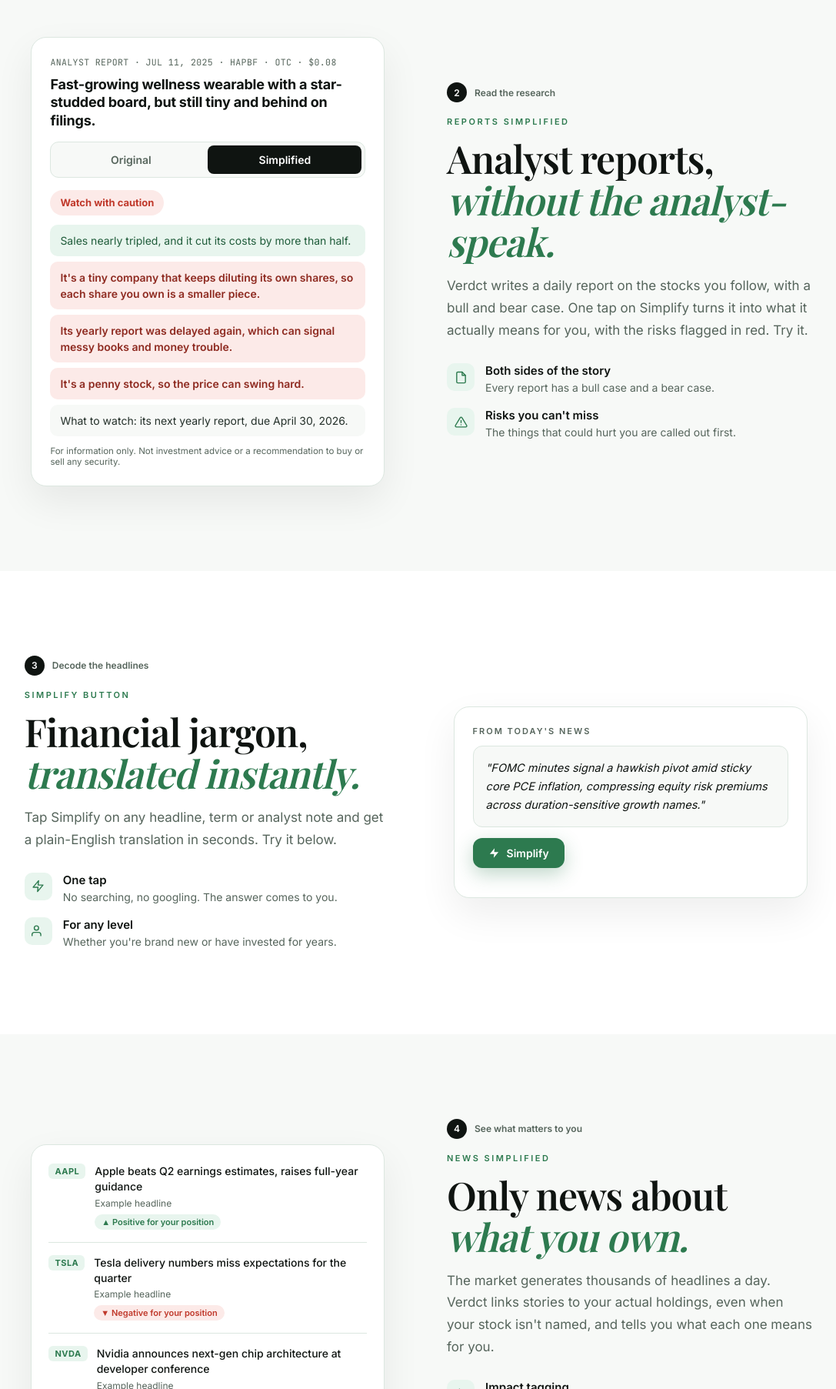
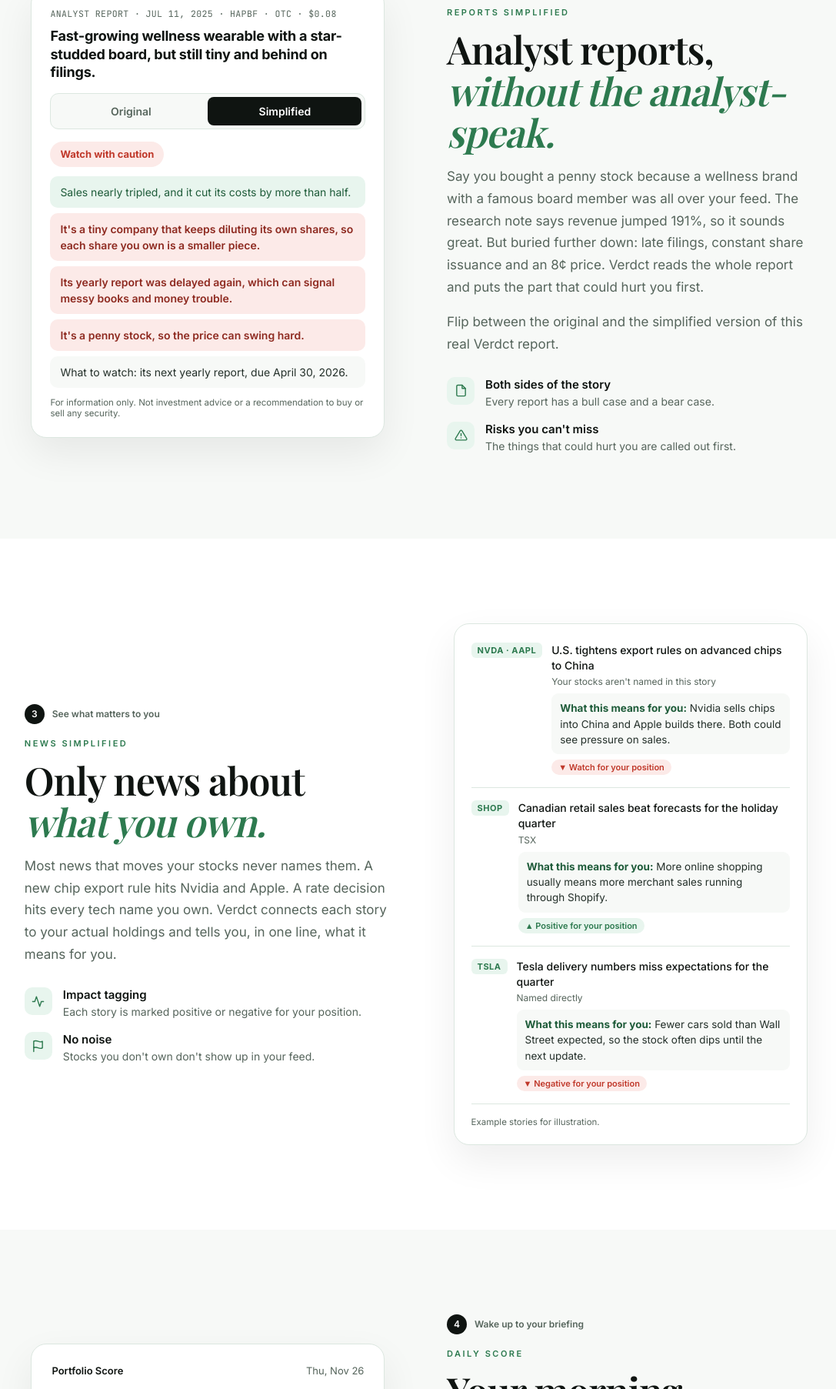
Before and after one commit to ducharmemarc08-sketch/Verdct-Website, a website: page index.html in a window 1280 px wide. Shown: the part 1743-3548 px from the top of the page at 77% size, without its empty margins (95-1182 px from the left). Drawn offline with nearby package versions, Linux system fonts and the light colour scheme; a web font is replaced by a local one.

Commit message:
Lead walkthroughs with Simplify; rewrite report and news stories
- Order: Simplify headline, Reports simplified, News simplified, Daily Score
- Reports: tell the penny-stock story behind the Hapbee example
- News: example stories linked to holdings, each with a 'what this means for you' line

Co-Authored-By: Claude Opus 5.5 <noreply@anthropic.com>
Claude-Session: https://claude.ai/code/session_018Cnx5q4dVkrKLaii8owJeh

```diff
--- a/index.html
+++ b/index.html
@@ -125,10 +125,12 @@ section.alt{background:var(--off)}
 .news{padding:8px 22px}
 .ni{display:flex;gap:12px;padding:16px 0;border-bottom:1px solid var(--bdr)}
 .ni:last-child{border-bottom:0}
-.tk{font-size:11px;font-weight:700;color:var(--g);background:var(--gp);border-radius:6px;padding:3px 8px;height:fit-content;letter-spacing:.5px}
+.tk{font-size:11px;font-weight:700;color:var(--g);background:var(--gp);border-radius:6px;padding:3px 8px;height:fit-content;letter-spacing:.5px;white-space:nowrap;flex-shrink:0}
 .nh{font-size:14px;font-weight:500;line-height:1.45;margin-bottom:3px}
 .nm{font-size:12px;color:var(--mut)}
 .imp{display:inline-block;font-size:11px;font-weight:600;margin-top:7px;padding:3px 9px;border-radius:999px}
+.wm{font-size:13.5px;color:var(--ink);line-height:1.5;margin-top:8px;padding:9px 11px;background:var(--off);border-radius:9px}
+.wm b{color:var(--g2)}
 .imp.pos{background:var(--gp);color:var(--g)}.imp.neg{background:var(--redp);color:var(--red)}
 
 /* FEATURES */
@@ -222,46 +224,38 @@ footer .wrap{display:flex;flex-wrap:wrap;gap:18px 32px;align-items:center;justif
   </div>
 </div>
 
-<!-- WALKTHROUGH 1: DAILY SCORE -->
+<!-- WALKTHROUGH 1: SIMPLIFY -->
 <section class="sec" id="how">
   <div class="wrap two rv">
     <div>
-      <div class="step"><span>1</span>Wake up to your briefing</div>
-      <span class="label">Daily Score</span>
-      <h2 class="h2">Your morning briefing, <em>in one number.</em></h2>
-      <p class="p">Every morning Verdct scores your portfolio out of 100 and tells you exactly why. No charts to decode, just the three things you need to know today.</p>
+      <div class="step"><span>1</span>Decode the headlines</div>
+      <span class="label">Simplify Button</span>
+      <h2 class="h2">Financial jargon, <em>translated instantly.</em></h2>
+      <p class="p">Finance has its own language, and it keeps most people out. Verdct puts a Simplify button on every headline, term and analyst note, so one tap tells you what it actually means. Try it on a real-style headline below.</p>
       <div class="fl">
-        <div class="fl-item"><div class="fl-ic"><svg viewBox="0 0 24 24"><polyline points="20 6 9 17 4 12"/></svg></div><div><strong>Calculated overnight</strong><span>Ready when you wake up, every trading day.</span></div></div>
-        <div class="fl-item"><div class="fl-ic"><svg viewBox="0 0 24 24"><circle cx="12" cy="12" r="10"/><line x1="12" y1="8" x2="12" y2="12"/><line x1="12" y1="16" x2="12.01" y2="16"/></svg></div><div><strong>Explains itself</strong><span>Every score comes with plain-English reasons.</span></div></div>
-        <div class="fl-item"><div class="fl-ic"><svg viewBox="0 0 24 24"><polyline points="22 12 18 12 15 21 9 3 6 12 2 12"/></svg></div><div><strong>Tracks over time</strong><span>See how your portfolio health trends week to week.</span></div></div>
+        <div class="fl-item"><div class="fl-ic"><svg viewBox="0 0 24 24"><path d="M13 2L3 14h9l-1 8 10-12h-9l1-8z"/></svg></div><div><strong>One tap</strong><span>No searching, no googling. The answer comes to you.</span></div></div>
+        <div class="fl-item"><div class="fl-ic"><svg viewBox="0 0 24 24"><path d="M17 21v-2a4 4 0 00-4-4H5a4 4 0 00-4 4v2"/><circle cx="9" cy="7" r="4"/></svg></div><div><strong>For any level</strong><span>Whether you're brand new or have invested for years.</span></div></div>
       </div>
     </div>
-    <div class="card sc rv d1" id="score-card">
-      <div class="sc-head"><b>Portfolio Score</b><span id="score-date"></span></div>
-      <div class="ring">
-        <svg width="150" height="150" viewBox="0 0 150 150" aria-hidden="true">
-          <circle cx="75" cy="75" r="62" fill="none" stroke="#E8F5EE" stroke-width="12"/>
-          <circle id="ring-arc" cx="75" cy="75" r="62" fill="none" stroke="#2D7A4F" stroke-width="12" stroke-linecap="round"/>
-        </svg>
-        <div class="ring-in"><span class="ring-num" id="ring-num">0</span><span class="ring-sub">/ 100</span></div>
-      </div>
-      <div class="ring-st">Strong portfolio health</div>
-      <div class="ins"><div class="dot g"></div>AAPL earnings beat: position up 4.2% today</div>
-      <div class="ins"><div class="dot a"></div>Tech concentration at 68%: worth a look at diversification</div>
-      <div class="ins"><div class="dot g"></div>TSLA may qualify for tax-loss harvesting this quarter</div>
-      <p class="disc">Example portfolio for illustration.</p>
+    <div class="card sim rv d1">
+      <div class="sim-l">From today's news</div>
+      <div class="sim-o">"FOMC minutes signal a hawkish pivot amid sticky core PCE inflation, compressing equity risk premiums across duration-sensitive growth names."</div>
+      <button type="button" class="btn btn-g" id="sim-btn" onclick="doSimplify()" style="padding:11px 20px;font-size:14px;margin-bottom:14px">
+        <svg width="15" height="15" viewBox="0 0 24 24" fill="#fff" aria-hidden="true"><path d="M13 2L3 14h9l-1 8 10-12h-9l1-8z"/></svg>Simplify
+      </button>
+      <div class="sim-r" id="sim-r"><strong>In plain English:</strong> The Fed is leaning toward keeping interest rates higher for longer because inflation hasn't come down enough. That tends to weigh on growth stocks like tech.</div>
     </div>
   </div>
 </section>
 
-<!-- WALKTHROUGH 2: REPORTS SIMPLIFIED -->
+<!-- WALKTHROUGH 2: REPORTS -->
 <section class="sec alt">
   <div class="wrap two flip rv">
     <div>
       <div class="step"><span>2</span>Read the research</div>
       <span class="label">Reports Simplified</span>
       <h2 class="h2">Analyst reports, <em>without the analyst-speak.</em></h2>
-      <p class="p">Verdct writes a daily report on the stocks you follow, with a bull and bear case. One tap on Simplify turns it into what it actually means for you, with the risks flagged in red. Try it.</p>
+      <p class="p">Say you bought a penny stock because a wellness brand with a famous board member was all over your feed. The research note says revenue jumped 191%, so it sounds great. But buried further down: late filings, constant share issuance and an 8¢ price. Verdct reads the whole report and puts the part that could hurt you first.</p><p class="p" style="margin-top:-12px">Flip between the original and the simplified version of this real Verdct report.</p>
       <div class="fl">
         <div class="fl-item"><div class="fl-ic"><svg viewBox="0 0 24 24"><path d="M14 2H6a2 2 0 00-2 2v16a2 2 0 002 2h12a2 2 0 002-2V8z"/><polyline points="14 2 14 8 20 8"/></svg></div><div><strong>Both sides of the story</strong><span>Every report has a bull case and a bear case.</span></div></div>
         <div class="fl-item"><div class="fl-ic"><svg viewBox="0 0 24 24"><path d="M10.3 3.9L1.8 18a2 2 0 001.7 3h17a2 2 0 001.7-3L13.7 3.9a2 2 0 00-3.4 0z"/><line x1="12" y1="9" x2="12" y2="13"/><line x1="12" y1="17" x2="12.01" y2="17"/></svg></div><div><strong>Risks you can't miss</strong><span>The things that could hurt you are called out first.</span></div></div>
@@ -294,47 +288,56 @@ footer .wrap{display:flex;flex-wrap:wrap;gap:18px 32px;align-items:center;justif
   </div>
 </section>
 
-<!-- WALKTHROUGH 3: SIMPLIFY ANY HEADLINE -->
+<!-- WALKTHROUGH 3: NEWS -->
 <section class="sec">
   <div class="wrap two rv">
     <div>
-      <div class="step"><span>3</span>Decode the headlines</div>
-      <span class="label">Simplify Button</span>
-      <h2 class="h2">Financial jargon, <em>translated instantly.</em></h2>
-      <p class="p">Tap Simplify on any headline, term or analyst note and get a plain-English translation in seconds. Try it below.</p>
-      <div class="fl">
-        <div class="fl-item"><div class="fl-ic"><svg viewBox="0 0 24 24"><path d="M13 2L3 14h9l-1 8 10-12h-9l1-8z"/></svg></div><div><strong>One tap</strong><span>No searching, no googling. The answer comes to you.</span></div></div>
-        <div class="fl-item"><div class="fl-ic"><svg viewBox="0 0 24 24"><path d="M17 21v-2a4 4 0 00-4-4H5a4 4 0 00-4 4v2"/><circle cx="9" cy="7" r="4"/></svg></div><div><strong>For any level</strong><span>Whether you're brand new or have invested for years.</span></div></div>
-      </div>
-    </div>
-    <div class="card sim rv d1">
-      <div class="sim-l">From today's news</div>
-      <div class="sim-o">"FOMC minutes signal a hawkish pivot amid sticky core PCE inflation, compressing equity risk premiums across duration-sensitive growth names."</div>
-      <button type="button" class="btn btn-g" id="sim-btn" onclick="doSimplify()" style="padding:11px 20px;font-size:14px;margin-bottom:14px">
-        <svg width="15" height="15" viewBox="0 0 24 24" fill="#fff" aria-hidden="true"><path d="M13 2L3 14h9l-1 8 10-12h-9l1-8z"/></svg>Simplify
-      </button>
-      <div class="sim-r" id="sim-r"><strong>In plain English:</strong> The Fed is leaning toward keeping interest rates higher for longer because inflation hasn't come down enough. That tends to weigh on growth stocks like tech.</div>
-    </div>
-  </div>
-</section>
-
-<!-- WALKTHROUGH 4: NEWS -->
-<section class="sec alt">
-  <div class="wrap two flip rv">
-    <div>
-      <div class="step"><span>4</span>See what matters to you</div>
+      <div class="step"><span>3</span>See what matters to you</div>
       <span class="label">News Simplified</span>
       <h2 class="h2">Only news about <em>what you own.</em></h2>
-      <p class="p">The market generates thousands of headlines a day. Verdct links stories to your actual holdings, even when your stock isn't named, and tells you what each one means for you.</p>
+      <p class="p">Most news that moves your stocks never names them. A new chip export rule hits Nvidia and Apple. A rate decision hits every tech name you own. Verdct connects each story to your actual holdings and tells you, in one line, what it means for you.</p>
       <div class="fl">
         <div class="fl-item"><div class="fl-ic"><svg viewBox="0 0 24 24"><polyline points="22 12 18 12 15 21 9 3 6 12 2 12"/></svg></div><div><strong>Impact tagging</strong><span>Each story is marked positive or negative for your position.</span></div></div>
         <div class="fl-item"><div class="fl-ic"><svg viewBox="0 0 24 24"><path d="M4 15s1-1 4-1 5 2 8 2 4-1 4-1V3s-1 1-4 1-5-2-8-2-4 1-4 1z"/><line x1="4" y1="22" x2="4" y2="15"/></svg></div><div><strong>No noise</strong><span>Stocks you don't own don't show up in your feed.</span></div></div>
       </div>
     </div>
     <div class="card news rv d1">
-      <div class="ni"><span class="tk">AAPL</span><div><div class="nh">Apple beats Q2 earnings estimates, raises full-year guidance</div><div class="nm">Example headline</div><span class="imp pos">▲ Positive for your position</span></div></div>
-      <div class="ni"><span class="tk">TSLA</span><div><div class="nh">Tesla delivery numbers miss expectations for the quarter</div><div class="nm">Example headline</div><span class="imp neg">▼ Negative for your position</span></div></div>
-      <div class="ni"><span class="tk">NVDA</span><div><div class="nh">Nvidia announces next-gen chip architecture at developer conference</div><div class="nm">Example headline</div><span class="imp pos">▲ Positive for your position</span></div></div>
+      <div class="ni"><span class="tk">NVDA · AAPL</span><div><div class="nh">U.S. tightens export rules on advanced chips to China</div><div class="nm">Your stocks aren't named in this story</div><div class="wm"><b>What this means for you:</b> Nvidia sells chips into China and Apple builds there. Both could see pressure on sales.</div><span class="imp neg">▼ Watch for your position</span></div></div>
+      <div class="ni"><span class="tk">SHOP</span><div><div class="nh">Canadian retail sales beat forecasts for the holiday quarter</div><div class="nm">TSX</div><div class="wm"><b>What this means for you:</b> More online shopping usually means more merchant sales running through Shopify.</div><span class="imp pos">▲ Positive for your position</span></div></div>
+      <div class="ni"><span class="tk">TSLA</span><div><div class="nh">Tesla delivery numbers miss expectations for the quarter</div><div class="nm">Named directly</div><div class="wm"><b>What this means for you:</b> Fewer cars sold than Wall Street expected, so the stock often dips until the next update.</div><span class="imp neg">▼ Negative for your position</span></div></div>
+      <p class="disc" style="padding:4px 0 14px">Example stories for illustration.</p>
+    </div>
+  </div>
+</section>
+
+<!-- WALKTHROUGH 4: DAILY SCORE -->
+<section class="sec alt">
+  <div class="wrap two flip rv">
+    <div>
+      <div class="step"><span>4</span>Wake up to your briefing</div>
+      <span class="label">Daily Score</span>
+      <h2 class="h2">Your morning briefing, <em>in one number.</em></h2>
+      <p class="p">Every morning Verdct scores your portfolio out of 100 and tells you exactly why. No charts to decode, just the three things you need to know today.</p>
+      <div class="fl">
+        <div class="fl-item"><div class="fl-ic"><svg viewBox="0 0 24 24"><polyline points="20 6 9 17 4 12"/></svg></div><div><strong>Calculated overnight</strong><span>Ready when you wake up, every trading day.</span></div></div>
+        <div class="fl-item"><div class="fl-ic"><svg viewBox="0 0 24 24"><circle cx="12" cy="12" r="10"/><line x1="12" y1="8" x2="12" y2="12"/><line x1="12" y1="16" x2="12.01" y2="16"/></svg></div><div><strong>Explains itself</strong><span>Every score comes with plain-English reasons.</span></div></div>
+        <div class="fl-item"><div class="fl-ic"><svg viewBox="0 0 24 24"><polyline points="22 12 18 12 15 21 9 3 6 12 2 12"/></svg></div><div><strong>Tracks over time</strong><span>See how your portfolio health trends week to week.</span></div></div>
+      </div>
+    </div>
+    <div class="card sc rv d1" id="score-card">
+      <div class="sc-head"><b>Portfolio Score</b><span id="score-date"></span></div>
+      <div class="ring">
+        <svg width="150" height="150" viewBox="0 0 150 150" aria-hidden="true">
+          <circle cx="75" cy="75" r="62" fill="none" stroke="#E8F5EE" stroke-width="12"/>
+          <circle id="ring-arc" cx="75" cy="75" r="62" fill="none" stroke="#2D7A4F" stroke-width="12" stroke-linecap="round"/>
+        </svg>
+        <div class="ring-in"><span class="ring-num" id="ring-num">0</span><span class="ring-sub">/ 100</span></div>
+      </div>
+      <div class="ring-st">Strong portfolio health</div>
+      <div class="ins"><div class="dot g"></div>AAPL earnings beat: position up 4.2% today</div>
+      <div class="ins"><div class="dot a"></div>Tech concentration at 68%: worth a look at diversification</div>
+      <div class="ins"><div class="dot g"></div>TSLA may qualify for tax-loss harvesting this quarter</div>
+      <p class="disc">Example portfolio for illustration.</p>
     </div>
   </div>
 </section>
```
